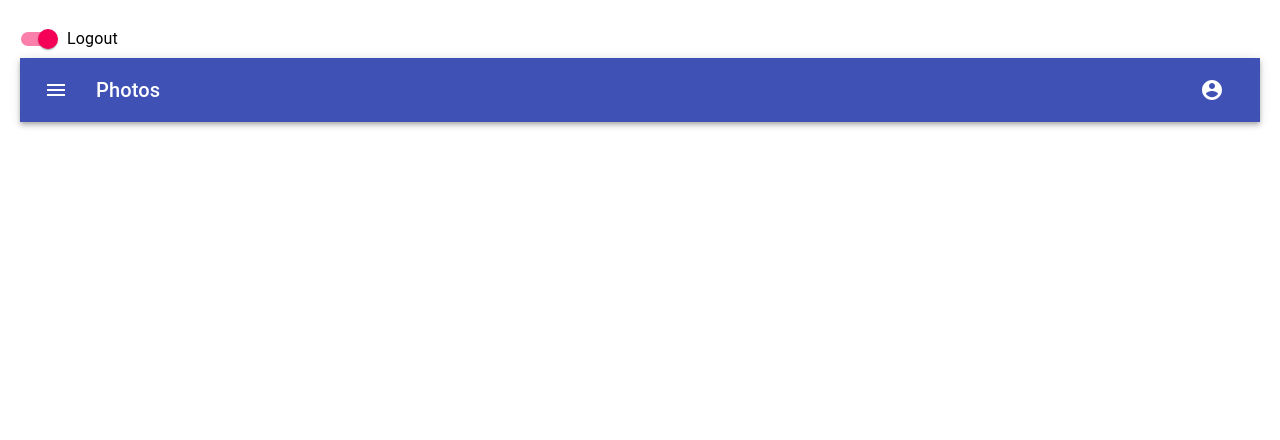
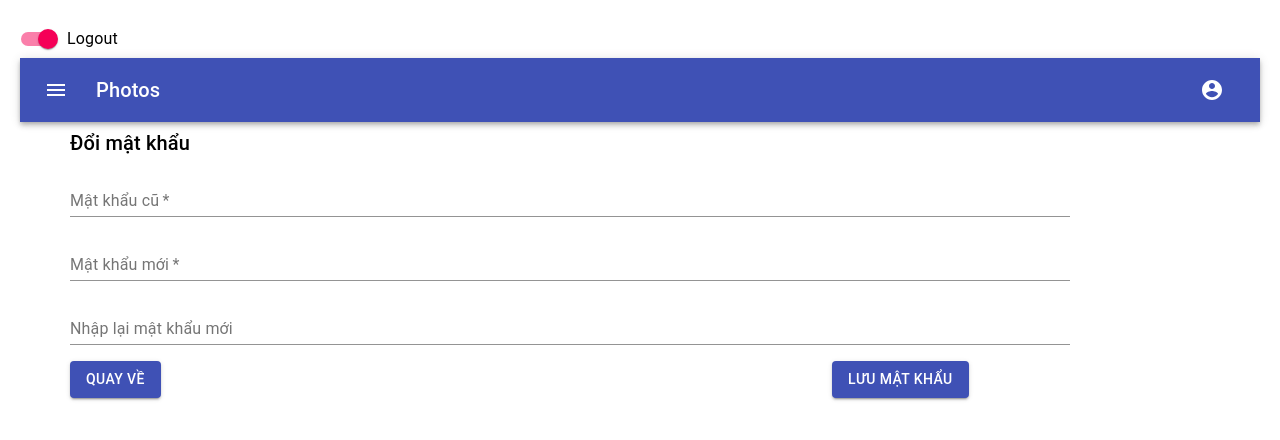
Before and after one commit to pmnhatit/FinalWebAdvanced-User, a React (Create React App) app: page /changepassword in a window 1280 px wide. Shown: the top 440 px of the page. Built offline with nearby package versions, Linux system fonts and the light colour scheme; no server answers.

Commit message:
[user] edit profile +change password

```diff
--- a/src/component/Main/main.js
+++ b/src/component/Main/main.js
@@ -12,7 +12,8 @@ import TableOnline from '../Online/tableonline'
 import SettingRoom from '../Room/settingroom'
 import ScreenGame from '../ScreenGame/screengame'
 import { Context } from "../Constant/context";
-
+import Profile from '../Profile/profile'
+import changePassword from "../Profile/ChangePassword/changePassword"
 export default function Main()
 {
     const [context, setContext] = useState("default context value");
@@ -34,7 +35,8 @@ export default function Main()
             <Route exact path='/settingroom' component={SettingRoom}/>
             <Route exact path='/screengame' component={ScreenGame}/>
             <Route exact path='/homepage_game' component={HomepageGame}/>
-
+            <Route exact path='/profile' component={Profile}/>
+            <Route exact path='/changepassword' component={changePassword}/>
             </Context.Provider>
             </Switch>
         </div>
--- a/src/component/MatchHistory/matchHistory.js
+++ b/src/component/MatchHistory/matchHistory.js
@@ -65,7 +65,7 @@ export default function MatchHistory() {
     .then((result) => {
       console.log(result);
       setData(result);
-      //console.log(data);
+      console.log(data);
     })
     .catch((err) => {
       setSuccess(false);
--- /dev/null
+++ b/src/component/Profile/ChangePassword/changePassword.js
@@ -0,0 +1,144 @@
+
+import React,{ useState,useEffect } from 'react';
+import { makeStyles } from '@material-ui/core/styles';
+import { useHistory } from "react-router-dom";
+import Grid from '@material-ui/core/Grid';
+import {Typography,TextField, Button,Dialog,DialogActions ,DialogContent  ,DialogTitle  } from '@material-ui/core';
+
+
+
+const useStyles = makeStyles((theme) => ({
+  root: {
+      flexGrow: 1,
+       maxWidth: 1000,
+      justifyContent: 'space-between',
+      margin: 5,
+      marginLeft: 50
+  },
+  warning:{
+    margin: 10,
+  }
+}));
+export default function Profile() {
+    const [success, setSuccess] = useState(true);
+    const classes = useStyles();
+    const history = useHistory();
+    const url = localStorage.getItem("backend");
+    const user= JSON.parse(localStorage.getItem('user'));
+    const token=JSON.parse(localStorage.getItem('token'));
+    const [oldPassword,setOldPassword]= useState();
+    const [newPassword,setNewPassword]=useState();
+    const [checkPassword,setCheckPassword]=useState();
+    const [refresh,setRefresh]=useState(true);
+    const [err,setErr]=useState(false);
+    const [errMess, setErrMess]= useState("")
+
+      const handleChangePassword=async()=>{
+        console.log(newPassword);
+        console.log(checkPassword);
+        if(newPassword===checkPassword)
+         {  setErr(false);
+             await changePassword();
+            setRefresh(!refresh);
+         }
+         else
+         {
+             setErr(true);
+             setErrMess('Mật khẩu mới không trùng khớp');
+         }
+      }
+      const changePassword=async()=>
+      {
+          const body={
+            oldPassword:oldPassword,
+            newPassword:newPassword
+          }
+          const res= fetch(url+`profile/changepassword/${user._id}`,{
+            method: "POST",
+            mode: "cors",
+            headers:{
+              Authorization: 'Bearer '+`${token}`,
+              'Content-Type': 'application/json',
+            },
+
+            body:JSON.stringify(body),
+        })
+        .then((res) => res.json())
+        .then((result) => {
+          console.log(result.message);
+          setErr(true);
+          if(result.message==="success")
+            setErrMess('Đổi mật khẩu thành công');
+            else
+            setErrMess('Mật khẩu cũ không đúng');
+
+        })
+        .catch((err)=>
+        {
+          console.log('change pass fail')
+        })
+
+      }
+
+
+  return (
+    <div className={classes.root}>
+      <Typography variant="h6" gutterBottom>
+        Đổi mật khẩu
+      </Typography>
+      <Grid className={classes.warning}>
+      {err&&
+      <label>{errMess}</label>
+      }</Grid>
+      <Grid container spacing={2} >
+        <Grid item xs={12}>
+          <TextField
+            required
+            id="password"
+            name="password"
+            type="password"
+            label="Mật khẩu cũ"
+            fullWidth
+            onChange={e=>setOldPassword(e.target.value)}
+          />
+        </Grid>
+        <Grid item xs={12}>
+          <TextField
+            required
+            id="new"
+            name="new"
+            type="password"
+            label="Mật khẩu mới"
+            fullWidth
+            onChange={e=>setNewPassword(e.target.value)}
+
+          />
+        </Grid>
+        <Grid item xs={12}>
+          <TextField
+            id="check"
+            name="check"
+            type="password"
+            label="Nhập lại mật khẩu mới"
+            fullWidth
+            onChange={e=>setCheckPassword(e.target.value)}
+
+          />
+        </Grid>
+        <Grid item xs={12} sm={9}>
+        <Button variant="contained"  href='/profile' color="primary">
+           Quay về
+        </Button>
+        </Grid>
+      <Grid item xs={12} sm={3}>
+        <Button variant="contained" onClick={handleChangePassword} color="primary">
+           Lưu mật khẩu
+        </Button>
+
+      </Grid>
+      </Grid>
+
+
+    </div>
+  );
+}
--- a/src/component/Profile/profile.js
+++ b/src/component/Profile/profile.js
@@ -1,30 +1,109 @@
-import React,{ useState } from 'react';
+import React,{ useState,useEffect } from 'react';
+import { makeStyles } from '@material-ui/core/styles';
 import { useHistory } from "react-router-dom";
 import Grid from '@material-ui/core/Grid';
-import Typography from '@material-ui/core/Typography';
-import TextField from '@material-ui/core/TextField';
+import {Typography,TextField, Button,Dialog,DialogActions ,DialogContent  ,DialogTitle  } from '@material-ui/core';
 
 
+
+const useStyles = makeStyles((theme) => ({
+  root: {
+      flexGrow: 1,
+       maxWidth: 1000,
+      justifyContent: 'space-between',
+      margin: 5,
+      marginLeft: 50
+  },
+}));
 export default function Profile() {
+    const [success, setSuccess] = useState(true);
+    const classes = useStyles();
     const history = useHistory();
     const url = localStorage.getItem("backend");
-    const user= localStorage.getItem('user')
-    console.log(user);
+    const user= JSON.parse(localStorage.getItem('user'));
+    const token=JSON.parse(localStorage.getItem('token'));
+    const [open, setOpen] = React.useState(false);
+    const [profile,setProfile]= useState({_id:"",password:"",username:"",name:"",phone:"",email:"",matches:0,trophies:1000,win_rate:100});
+    const [name,setName]= useState();
+    const [phone,setPhone]=useState();
+    const [refresh,setRefresh]=useState(true);
+
+
+    useEffect(() => {
+      const res =  fetch(url+`profile/${user._id}`, {
+        method: "GET",
+        mode: "cors",
+        headers: {
+           Authorization:'Bearer '+ `${token}`,
+           'Content-Type': 'application/json',
+      },
+        // body: JSON.stringify(body),
+      })
+        .then((res) => res.json())
+        .then((result) => {
+          setProfile(result);
+          console.log(profile.username);
+        })
+        .catch((err) => {
+          setSuccess(false);
+          console.log("fail load profile");
+        });
+      }, [refresh])
+
+      const handleChangeProfile=async()=>{
+         await updateProfile();
+          setRefresh(!refresh);
+          handleClose();
+      }
+      const updateProfile=async()=>
+      {
+          const body={
+            name: name,
+            phone: phone
+          }
+          const res= fetch(url+`profile/edit/${user._id}`,{
+            method: "POST",
+            mode: "cors",
+            headers:{
+              Authorization: 'Bearer '+`${token}`,
+              'Content-Type': 'application/json',
+            },
+
+            body:JSON.stringify(body),
+        })
+        .catch((err)=>
+        {
+          console.log('edit fail')
+        })
+
+      }
+      const handleClickOpen = () => {
+        setOpen(true);
+      };
+
+      const handleClose = () => {
+        setOpen(false);
+      };
 
   return (
-    <React.Fragment>
+    <div className={classes.root}>
       <Typography variant="h6" gutterBottom>
-        Shipping address
+        Thông tin cá nhân
       </Typography>
-      <Grid container spacing={3}>
+      <Grid container spacing={2} >
         <Grid item xs={12}>
           <TextField
             required
             id="userName"
             name="userName"
-            label="Username"
+            label="Tên đăng nhập"
             fullWidth
-            autoComplete="given-name"
+
+            InputProps={{
+              readOnly: true,
+            }}
+            value={profile.username}
+
           />
         </Grid>
 
@@ -33,29 +112,25 @@ export default function Profile() {
             required
             id="Name"
             name="Name"
-            label="Name"
+            label="Họ và tên"
             fullWidth
-            autoComplete="shipping address-line1"
+
+           value={profile.name}
+
           />
         </Grid>
         <Grid item xs={12}>
           <TextField
             id="phone"
             name="phone"
-            label="Phone"
+            label="Số điện thoại"
             fullWidth
-            autoComplete="shipping address-line2"
+
+            value={profile.phone}
+
           />
         </Grid>
-        <Grid item xs={12} sm={6}>
-          <TextField
-            required
-            id="city"
-            name="city"
-            label="City"
-            fullWidth
-          />
-        </Grid>
+
 
         <Grid item xs={12} >
           <TextField
@@ -64,19 +139,93 @@ export default function Profile() {
             name="email"
             label="Email"
             fullWidth
+            value={profile.email}
+          />
+        </Grid>
+        <Grid item xs={12}>
+          <TextField
+            required
+            id="trophies"
+            name="trophies"
+            label="Số cúp"
+            fullWidth
+            InputProps={{
+              readOnly: true,
+            }}
+            value={profile.trophies}
           />
         </Grid>
         <Grid item xs={12} >
           <TextField
             required
-            id="country"
-            name="country"
-            label="Country"
+            id=""
+            name=""
+            label="Số trận đã đánh"
             fullWidth
-            autoComplete="shipping country"
+            InputProps={{
+              readOnly: true,
+            }}
+            value={profile.matches}
           />
         </Grid>
+
+        <Grid item xs={12} >
+          <TextField
+            required
+            id="rate"
+            name="rate"
+            label="Tỉ lệ thắng"
+            fullWidth
+            InputProps={{
+              readOnly: true,
+            }}
+            value={profile.win_rate}
+          />
+        </Grid>
+        <Grid item xs={12} sm={7}>
+        <Button variant="contained" href='/homepage'  color="primary">
+           Quay về
+        </Button>
+        </Grid>
+      <Grid item xs={12} sm={5}>
+        <Button variant="contained" href ='/changepassword'color="primary">
+           Đổi mật khẩu
+        </Button>
+        <Button variant="contained" onClick={handleClickOpen} color="primary">
+           Thay đổi thông tin
+        </Button>
       </Grid>
-    </React.Fragment>
+      </Grid>
+      <Dialog open={open} onClose={handleClose} aria-labelledby="form-dialog-title">
+        <DialogTitle id="form-dialog-title">Thay đổi thông tin</DialogTitle>
+        <DialogContent>
+          <TextField
+            autoFocus
+            margin="dense"
+            id="name"
+            label="Họ và tên"
+            fullWidth
+            onChange={e=>setName(e.target.value)}
+          />
+          <TextField
+            autoFocus
+            margin="dense"
+            id="phone"
+            label="Số điện thoại"
+            fullWidth
+            onChange={e=>setPhone(e.target.value)}
+          />
+        </DialogContent>
+        <DialogActions>
+          <Button onClick={handleClose} color="primary">
+            Trở lại
+          </Button>
+          <Button onClick={handleChangeProfile} color="primary">
+            Thay đổi
+          </Button>
+        </DialogActions>
+      </Dialog>
+
+    </div>
   );
 }
```
Also changed, not shown: src/component/Bar/bar.js (+7 -1 lines), 1 other file (tests, documents, lock files or other folders).
